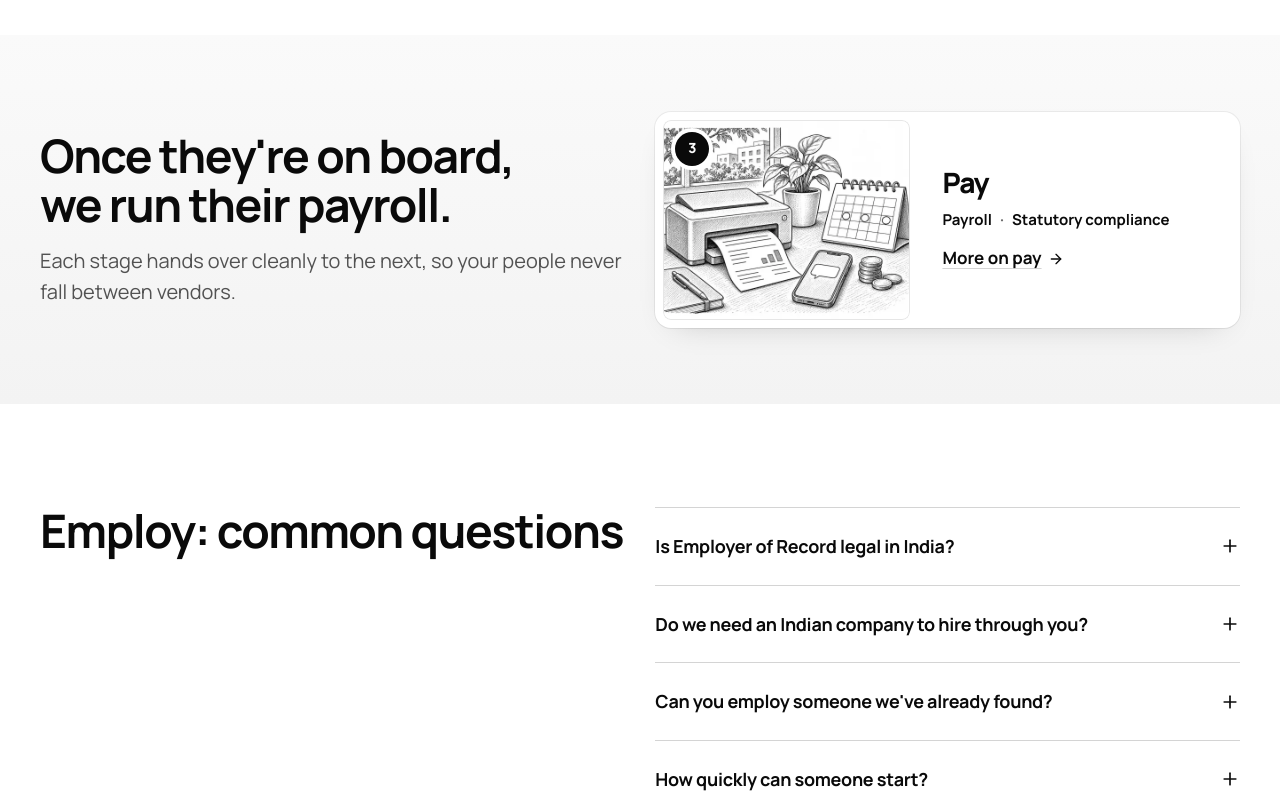
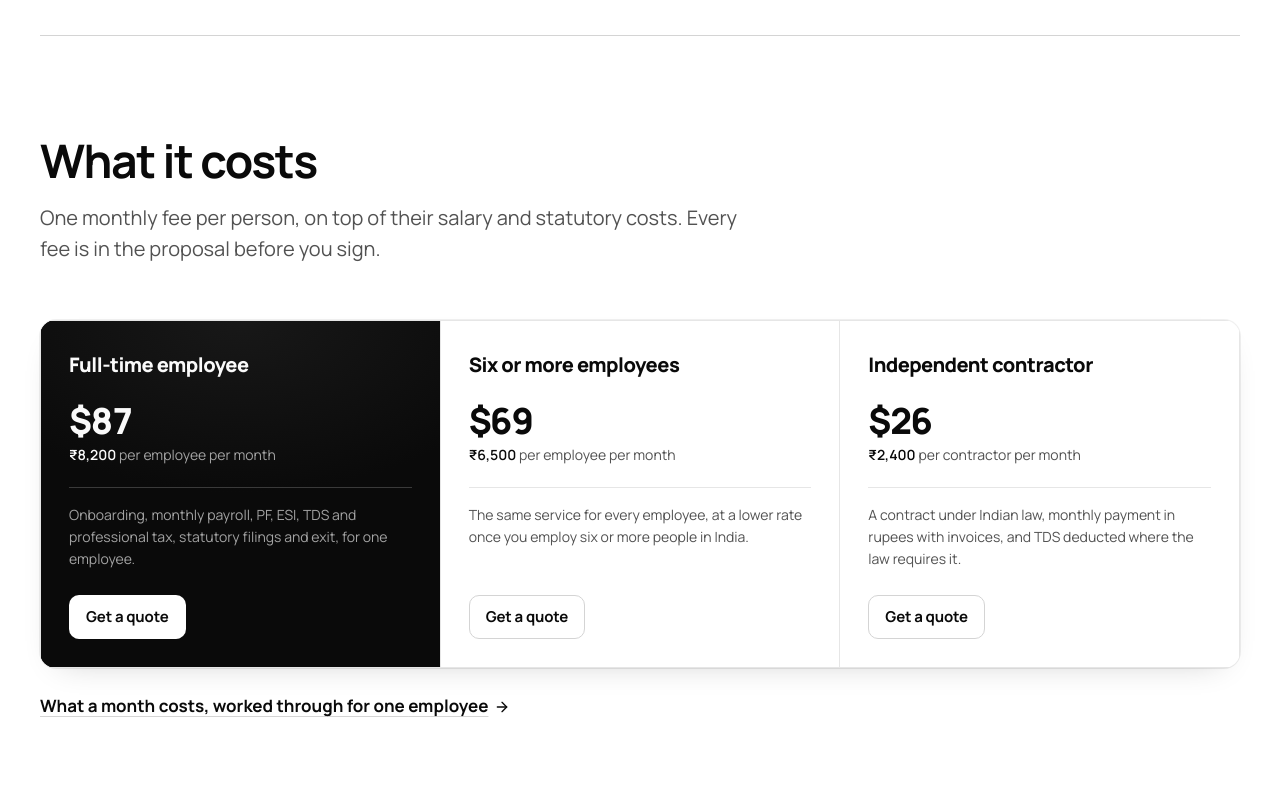
Before and after one commit to Varunsai2000/pavaniit-com, a Next.js app: page /employer-of-record-india in a window 1280 px wide. Shown: the part 3500-4300 px from the top of the page. Built offline with nearby package versions, Linux system fonts and the light colour scheme.

Commit message:
Launch round 6: Employer of Record page shows all three packages

```diff
--- a/src/app/employer-of-record-india/page.tsx
+++ b/src/app/employer-of-record-india/page.tsx
@@ -1,6 +1,9 @@
 import type { Metadata } from "next";
 import StagePage from "@/components/StagePage";
 import { ComparisonTable, DutiesTable } from "@/components/EorTables";
+import PriceCard from "@/components/PriceCard";
+import { MoreLink } from "@/components/bits";
+import { eorPlanCards } from "@/content/site";
 import { stageById } from "@/content/stages";
 
 const stage = stageById("employ");
@@ -39,6 +42,26 @@ export default function Page() {
           <ComparisonTable />
         </div>
       </section>
+
+      <section className="section ruled" id="eor-pricing" aria-labelledby="eor-pricing-title">
+        <div className="wrap">
+          <div className="section-head">
+            <h2 className="h2" id="eor-pricing-title">What it costs</h2>
+            <p className="lead">
+              One monthly fee per person, on top of their salary and statutory costs. Every fee is in the proposal before
+              you sign.
+            </p>
+          </div>
+          <div className="price-grid">
+            {eorPlanCards.map((p, i) => (
+              <PriceCard key={p.id} price={p} lead={i === 0} />
+            ))}
+          </div>
+          <div className="section-foot">
+            <MoreLink href="/pricing/">What a month costs, worked through for one employee</MoreLink>
+          </div>
+        </div>
+      </section>
     </StagePage>
   );
 }
```
Also changed, not shown: 2 other files (tests, documents, lock files or other folders).
